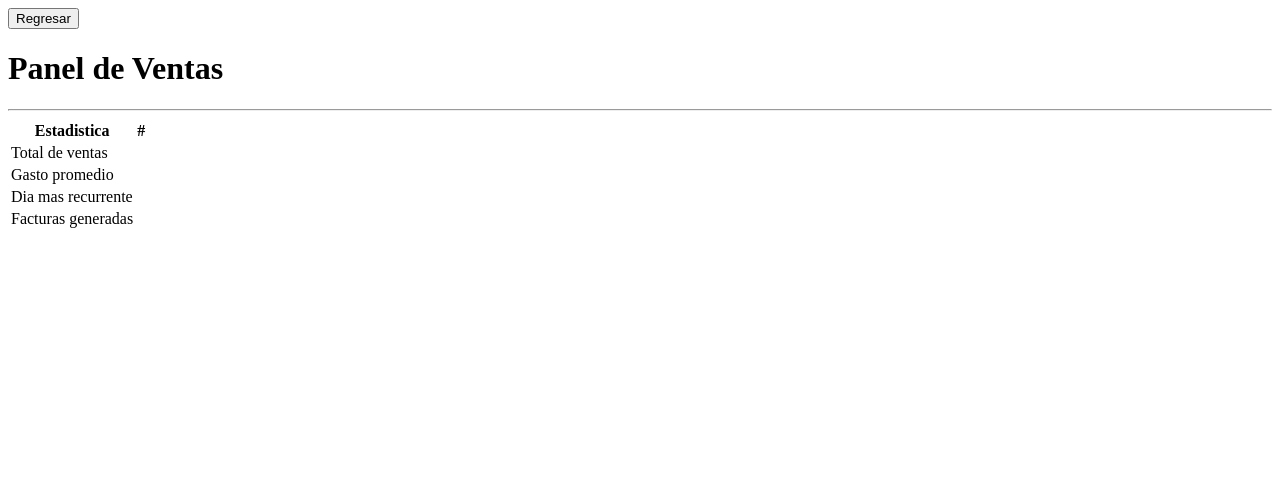
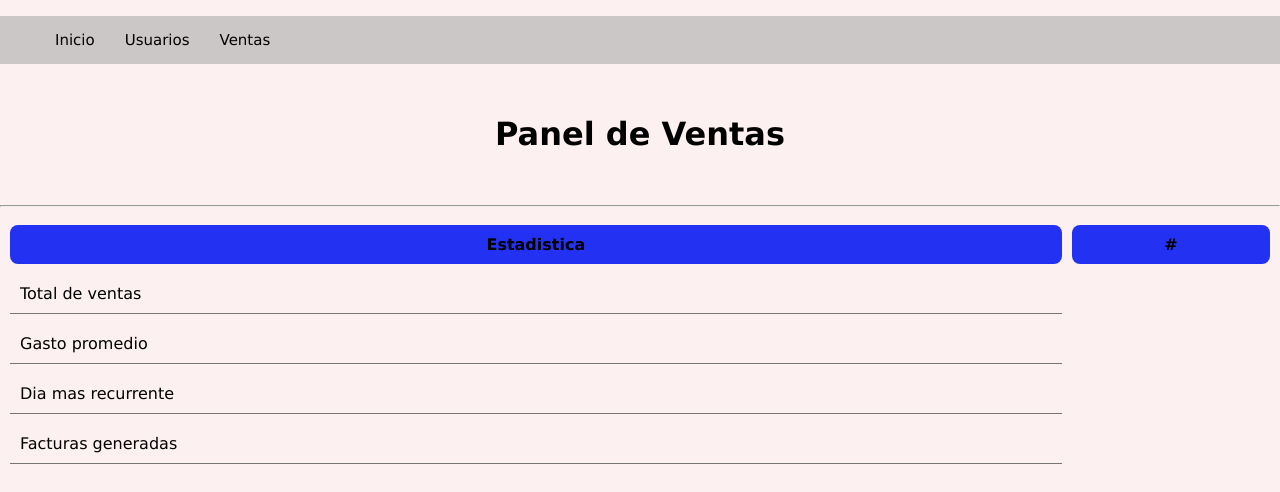
Before and after one commit to sebas21bm/patrones-mediator-visitor, a website: page proyecto/ventas.html in a window 1280 px wide. Drawn offline with Linux system fonts and the light colour scheme.

Commit message:
Estilo en Ventas

```diff
--- a/proyecto/src/css/ventas.css
+++ b/proyecto/src/css/ventas.css
@@ -1 +1,57 @@
-/* Para que gitignore no elimine la carpeta
+ul{
+    background-color: #ccc7c7;
+    list-style-type: none;
+    overflow: hidden;
+}
+
+li{
+    float: left;
+}
+
+a:link{
+    text-decoration: none;
+    text-align: center;
+    display: inline-block;
+    padding: 15px;
+    color: black;
+    font-family: Verdana, Geneva, Tahoma, sans-serif;
+    font-size: 15px;
+    border-radius: 0.25rem;
+}
+a:hover{
+    background-color: #2231f2;
+    color:white
+}
+a:visited{
+    color: black;
+}
+
+table{
+    width: 100%;
+    border-spacing: 10px;
+
+}
+
+th{
+    border-radius: 0.5rem;
+    background-color: #2231f2;
+    font-family: Verdana, Geneva, Tahoma, sans-serif;
+    padding: 10px;
+
+}
+
+td, tr{
+    padding: 10px;
+    border-bottom: 1px solid rgb(120, 117, 117);
+    font-family: Verdana, Geneva, Tahoma, sans-serif;
+}
+
+tr:hover{
+    background-color: #f2f4f6;
+}
+
+caption{
+    font-family: Verdana, Geneva, Tahoma, sans-serif;
+    font-size: 10px;
+    font-style: italic;
+}
--- a/proyecto/ventas.html
+++ b/proyecto/ventas.html
@@ -3,10 +3,16 @@
 <head>
     <meta charset="UTF-8">
     <meta name="viewport" content="width=device-width, initial-scale=1.0">
+    <link rel="stylesheet" href="/proyecto/src/css/global.css">
+    <link rel="stylesheet" href="/proyecto/src/css/ventas.css">
     <title>Dashboard - Ventas</title>
 </head>
 <body>
-    <button>Regresar</button>
+    <ul>
+        <li><a href="/proyecto/index.html#inicio">Inicio</a></li>
+        <li><a href="/proyecto/usuarios.html#iniciousuarios">Usuarios</a></li>
+        <li><a href="/proyecto/ventas.html#inicioventas">Ventas</a></li>
+    </ul>
     <h1 id="#inicioventas">Panel de Ventas</h1>
 
     <hr>
```
Also changed, not shown: proyecto/index.html (+2 -1 lines), proyecto/src/css/inicio.css (+4 -3 lines).
